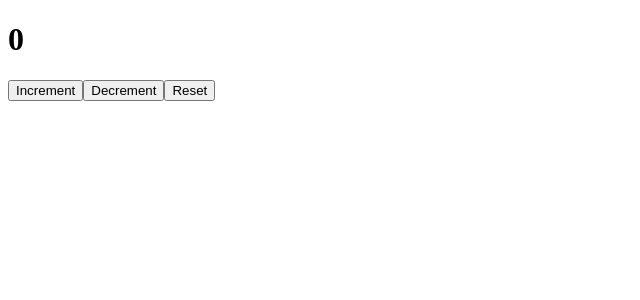
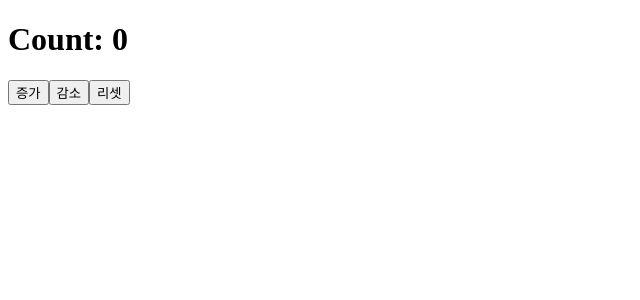
Before and after one commit to rowing0328/react-typescript-zero-to-hero, a React (Vite) app in the folder react/: page / in a window 1280 px wide. Shown: the top 300 px of the page, without its empty margins (0-640 px from the left). Built offline with nearby package versions, Linux system fonts and the light colour scheme.

Commit message:
Feat : useReducer -2

```diff
--- a/react/src/App.tsx
+++ b/react/src/App.tsx
@@ -1,13 +1,30 @@
-/* 카운터 앱 만들기 */
-import Count from './component/Count';
+/* useReducer - 2 */
+import { useReducer } from 'react';
+
+import counterReducer from './reducer/counterReducer';
 
 export default function App() {
+  const [count, countDispatch] = useReducer(counterReducer, 0);
   return (
     <>
-      <Count />
+      <h1>Count: {count}</h1>
+      <button onClick={() => countDispatch({ type: 'INCREMENT' })}>증가</button>
+      <button onClick={() => countDispatch({ type: 'DECREMENT' })}>감소</button>
+      <button onClick={() => countDispatch({ type: 'RESET' })}>리셋</button>
     </>
   );
 }
+
+/* 카운터 앱 만들기 */
+// import Count from './component/Count';
+//
+// export default function App() {
+//   return (
+//     <>
+//       <Count />
+//     </>
+//   );
+// }
 
 /* 캡슐화 이해하기 */
 // import { useState } from 'react';
--- /dev/null
+++ b/react/src/reducer/counterReducer.tsx
@@ -0,0 +1,12 @@
+export default function counterReducer(count: number, action: { type: string }) {
+  switch (action.type) {
+    case 'INCREMENT':
+      return count + 1;
+    case 'DECREMENT':
+      return count - 1;
+    case 'RESET':
+      return 0;
+    default:
+      return count;
+  }
+}
```
